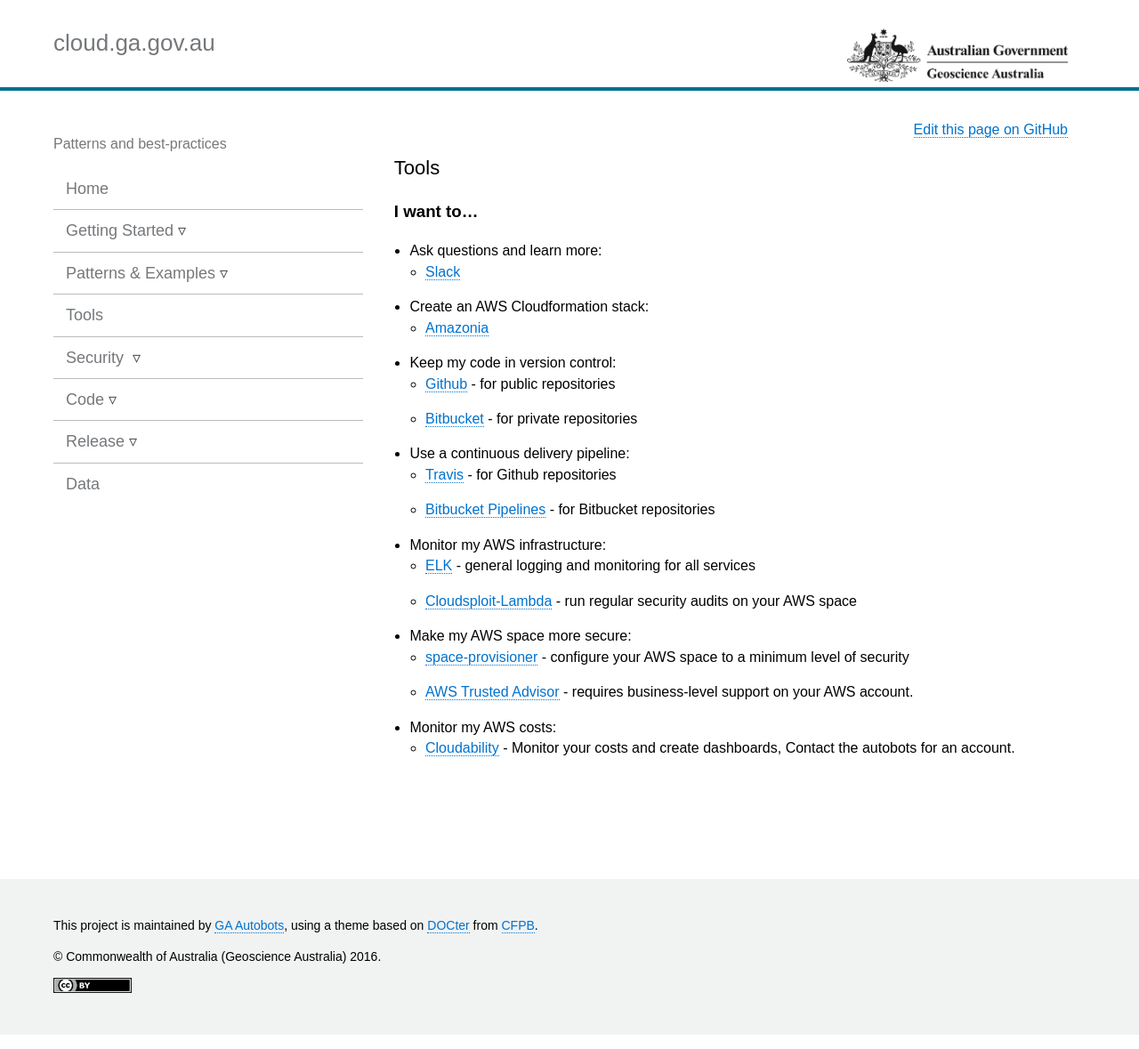
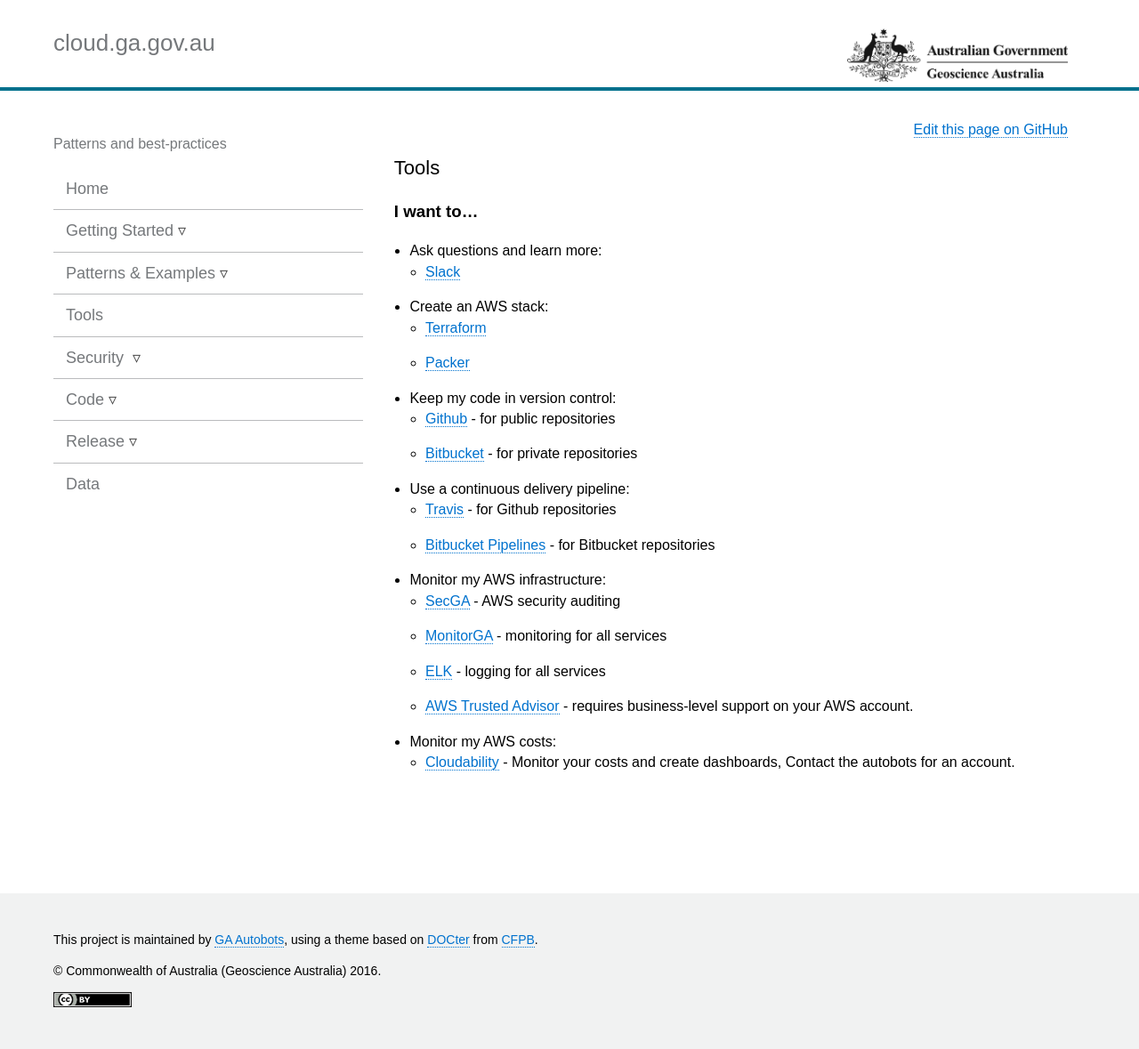
Before and after one commit to GeoscienceAustralia/cloud, a Jekyll site: the page built from docs/_pages/tools_index.md, in a window 1280 px wide. Shown: the whole page at 89% size. Built offline with Jekyll 4.4.1, drawn with Linux system fonts in a browser that asks for light colours; nearby versions of some CDN libraries.

Commit message:
Update tools

```diff
--- a/docs/_pages/tools_index.md
+++ b/docs/_pages/tools_index.md
@@ -9,8 +9,9 @@
 * Ask questions and learn more:
   * [Slack](https://geoscience-australia.slack.com/signup)
 
-* Create an AWS Cloudformation stack:
-  * [Amazonia](https://github.com/GeoscienceAustralia/Amazonia)
+* Create an AWS stack:
+  * [Terraform](https://terraform.io)
+  * [Packer](https://packer.io)
 
 * Keep my code in version control:
   * [Github](https://github.com/GeoscienceAustralia) - for public repositories
@@ -21,12 +22,10 @@
   * [Bitbucket Pipelines](https://bitbucket.org/product/features/pipelines) - for Bitbucket repositories
 
 * Monitor my AWS infrastructure:
-  * [ELK](https://github.com/GeoscienceAustralia/metrics) - general logging and monitoring for all services
-  * [Cloudsploit-Lambda](https://github.com/GeoscienceAustralia/cloudsploit-lambda) - run regular security audits on your AWS space
-
-* Make my AWS space more secure:
-  * [space-provisioner](https://bitbucket.org/geoscienceaustralia/space-provisioner) - configure your AWS space to a minimum level of security
+  * [SecGA](https://sec.gadevs.ga) - AWS security auditing
+  * [MonitorGA](https://monitor.gadevs.ga) - monitoring for all services
+  * [ELK](https://github.com/GeoscienceAustralia/metrics) - logging for all services
   * [AWS Trusted Advisor](https://aws.amazon.com/premiumsupport/trustedadvisor/) - requires business-level support on your AWS account.
 
 * Monitor my AWS costs:
-  * [Cloudability](https://app.cloudability.com) - Monitor your costs and create dashboards, Contact the autobots for an account.
+  * [Cloudability](https://cloudability.com) - Monitor your costs and create dashboards, Contact the autobots for an account.
```
